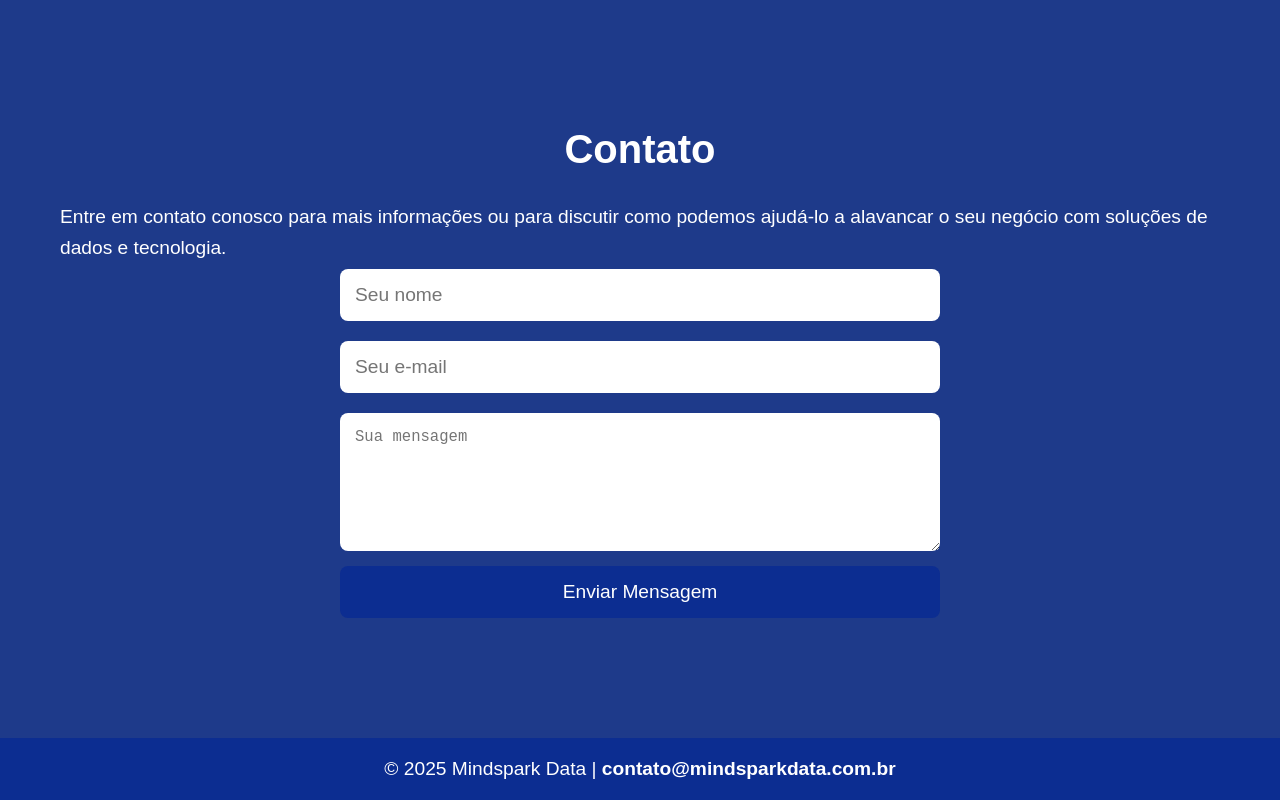
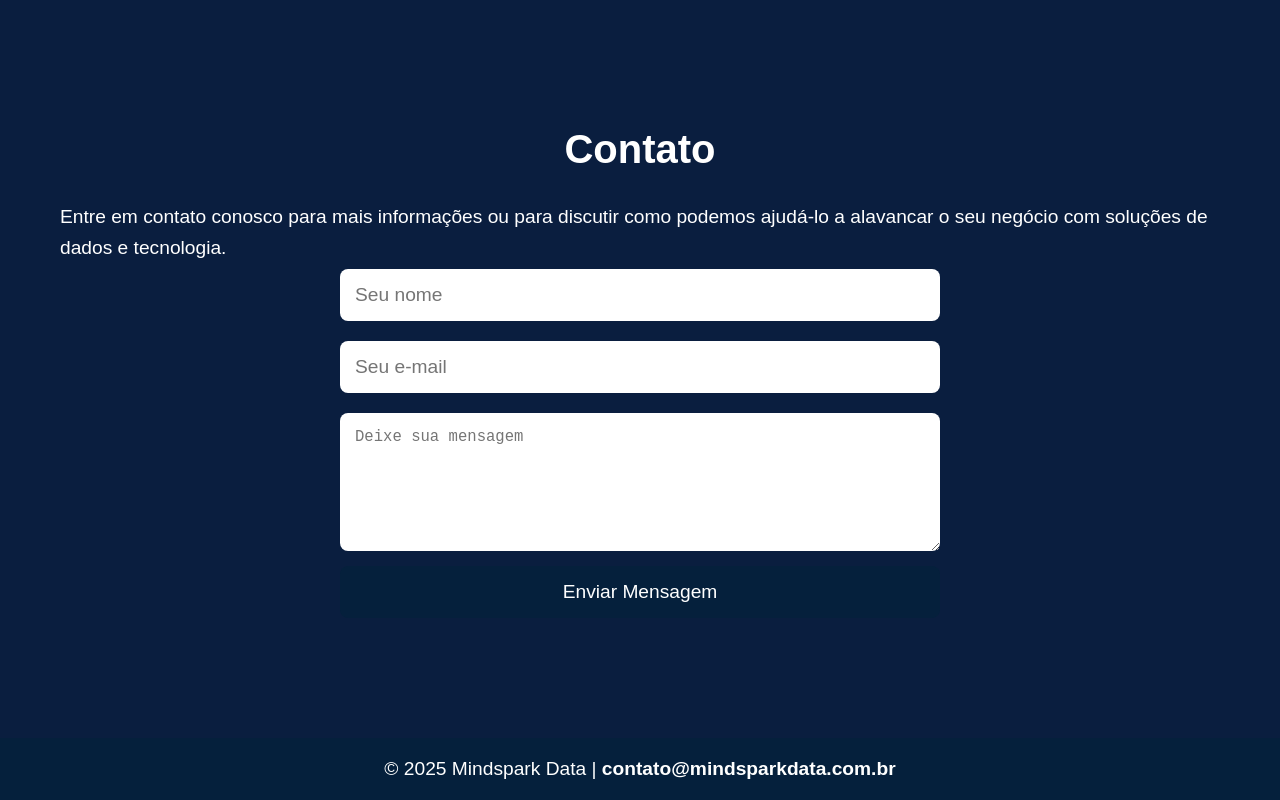
Before and after one commit to Cn4nd4/Portifolio, a plain HTML site: page portifolio.html in a window 1280 px wide. Shown: the part 1857-2657 px from the top of the page. Drawn offline with Linux system fonts and the light colour scheme.

Commit message:
Add files via upload

```diff
--- a/portifolio.html
+++ b/portifolio.html
@@ -13,12 +13,12 @@
 
         body {
             font-family: 'Arial', sans-serif;
-            background-color: #1E3A8A;
+            background-color: #0A1E3F; /* Azul marinho mais escuro */
             color: #fff;
         }
 
         header {
-            background: #0C2D91;
+            background: #05203C; /* Azul mais escuro para o cabeçalho */
             padding: 40px 0;
             text-align: center;
         }
@@ -34,7 +34,7 @@
         }
 
         nav {
-            background: #0D3C91;
+            background: #061A34; /* Azul escuro para a navegação */
             padding: 15px 0;
             text-align: center;
         }
@@ -120,7 +120,7 @@
 
         .contact button {
             padding: 15px;
-            background: #0C2D91;
+            background: #05203C; /* Azul mais escuro para o botão */
             color: white;
             font-size: 1.2em;
             border: none;
@@ -129,11 +129,11 @@
         }
 
         .contact button:hover {
-            background: #0D3C91;
+            background: #061A34; /* Azul mais escuro para o botão ao passar o mouse */
         }
 
         footer {
-            background: #0C2D91;
+            background: #05203C; /* Azul mais escuro para o rodapé */
             padding: 20px;
             text-align: center;
         }
@@ -199,7 +199,7 @@
     <form action="mailto:contato@mindsparkdata.com.br" method="post" enctype="text/plain">
         <input type="text" name="name" placeholder="Seu nome" required>
         <input type="email" name="email" placeholder="Seu e-mail" required>
-        <textarea name="message" placeholder="Sua mensagem" rows="6" required></textarea>
+        <textarea name="message" placeholder="Deixe sua mensagem" rows="6" required></textarea>
         <button type="submit">Enviar Mensagem</button>
     </form>
 </section>
```
